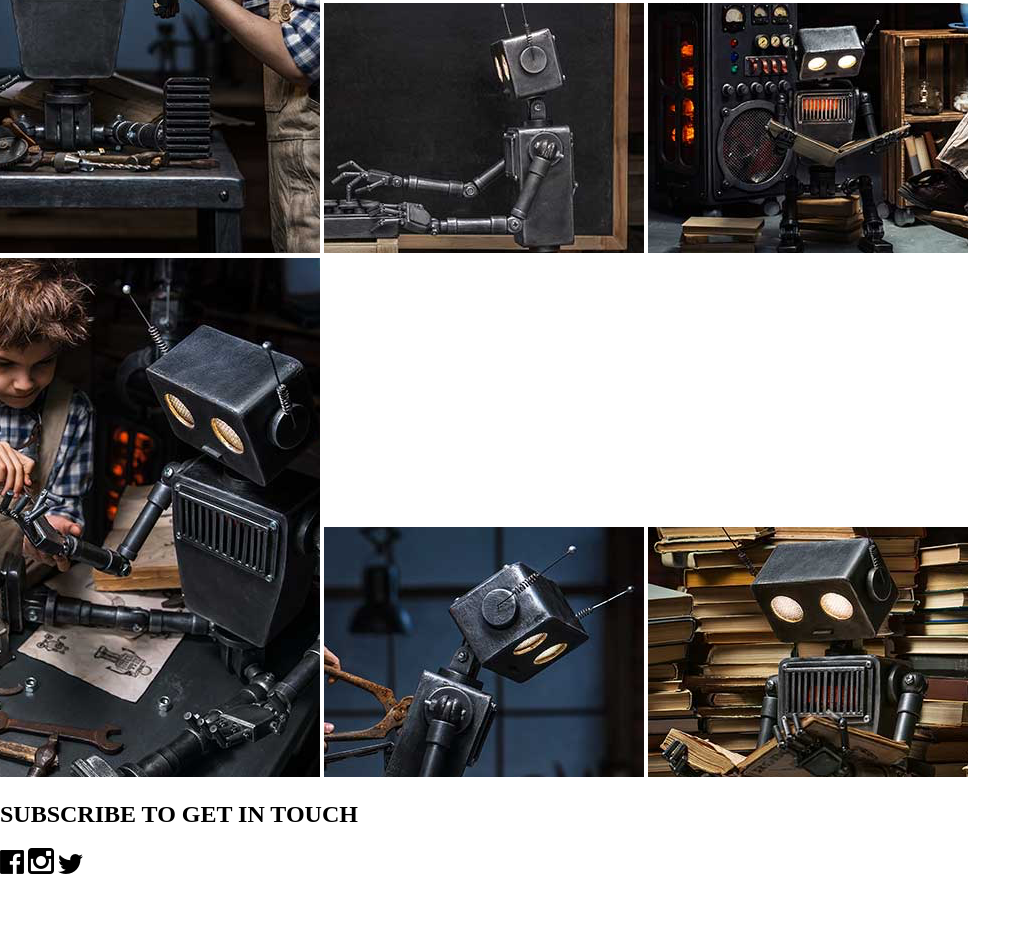
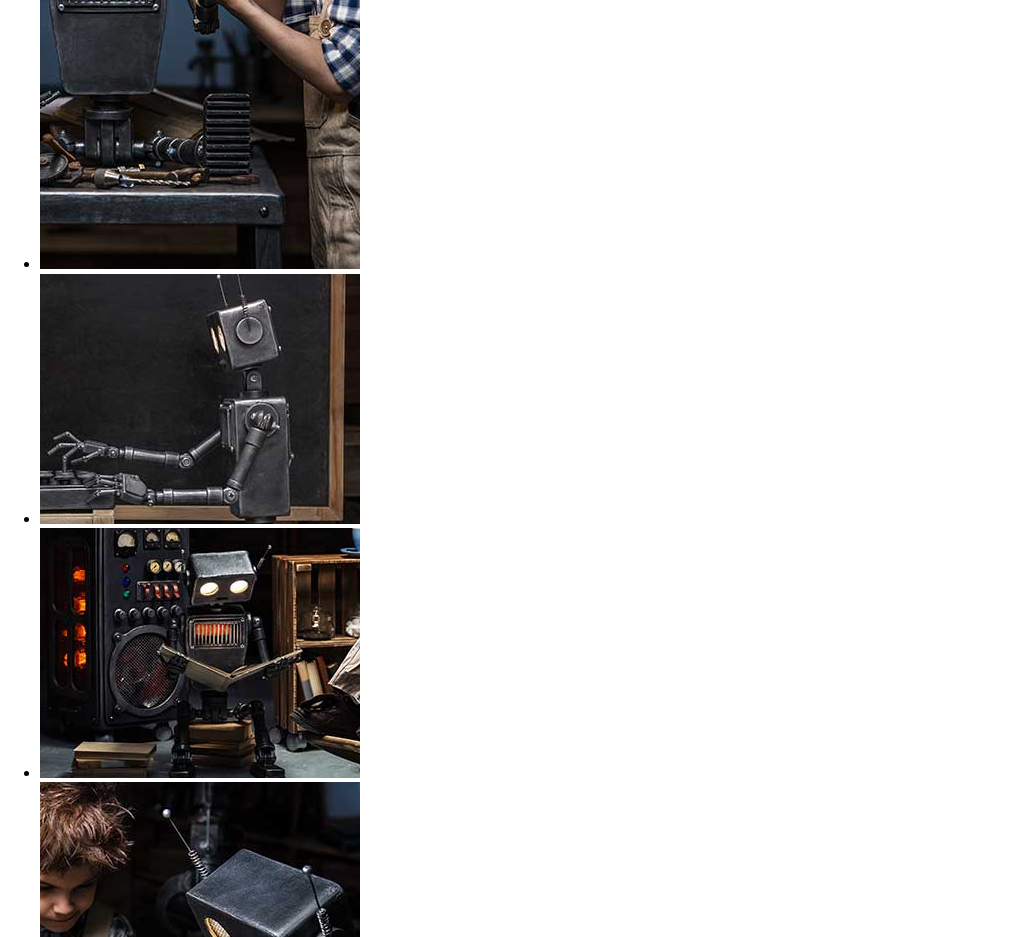
Before and after one commit to kdk68/in-class-pm, a plain HTML site: page deploy/index.html in a window 1280 px wide. Shown: the part 2963-3900 px from the top of the page, without its empty margins (0-1031 px from the left). Before the commit the page ends 3842 px from the top, so only its background shows below. Drawn offline with nearby package versions, Linux system fonts and the light colour scheme.

Commit message:
finished week 2 inclass exercise

```diff
--- a/deploy/index.html
+++ b/deploy/index.html
@@ -59,18 +59,31 @@
                 <img src="img/section-4/hero.png" alt="Robot building with blocks">
             </section>
    <section>
-                   <img src="img/section-5/gallery-1.png" alt="Boy fixing robot">
-                   <img src="img/section-5/gallery-2.png" alt="Robot on keyboard">
-                   <img src="img/section-5/gallery-3.png" alt="Robot reading">
-                   <img src="img/section-5/gallery-4.png" alt="Boy tinkering with robot">
-                   <img src="img/section-5/gallery-5.png" alt="Robot resting">
-                   <img src="img/section-5/gallery-6.png" alt="Robot has mastered reading">
+
+                   <ul>
+                       <li><img src="img/section-5/gallery-1.png" alt="gallery image"></li>
+                       <li><img src="img/section-5/gallery-2.png" alt="gallery image"></li>
+                       <li><img src="img/section-5/gallery-3.png" alt="gallery image"></li>
+                       <li><img src="img/section-5/gallery-4.png" alt="gallery image"></li>
+                       <li><img src="img/section-5/gallery-5.png" alt="gallery image"></li>
+                       <li><img src="img/section-5/gallery-6.png" alt="gallery image"></li>
+                   </ul>
+
                </section>
    <section>
                       <h2>SUBSCRIBE TO GET IN TOUCH</h2>
-                      <img src="img/footer/facebook.png" alt="facebook link">
-                      <img src="img/footer/instagram.png" alt="instagram link">
-                      <img src="img/footer/twitter.png" alt="twitter link">
+                      <ul>
+                          <li>
+                              <a href="#"><img src="img/footer/twitter.png" alt="twitter logo"></a>
+                          </li>
+                          <li>
+                              <a href="#"><img src="img/footer/facebook.png" alt="facebook logo"></a>
+                          </li>
+                          <li>
+                              <a href="#"><img src="img/footer/instagram.png" alt="instagram logo"></a>
+                          </li>
+
+                      </ul>
                   </section>
 
     <!-- jQuery -->
```
Also changed, not shown: 3 other files.
